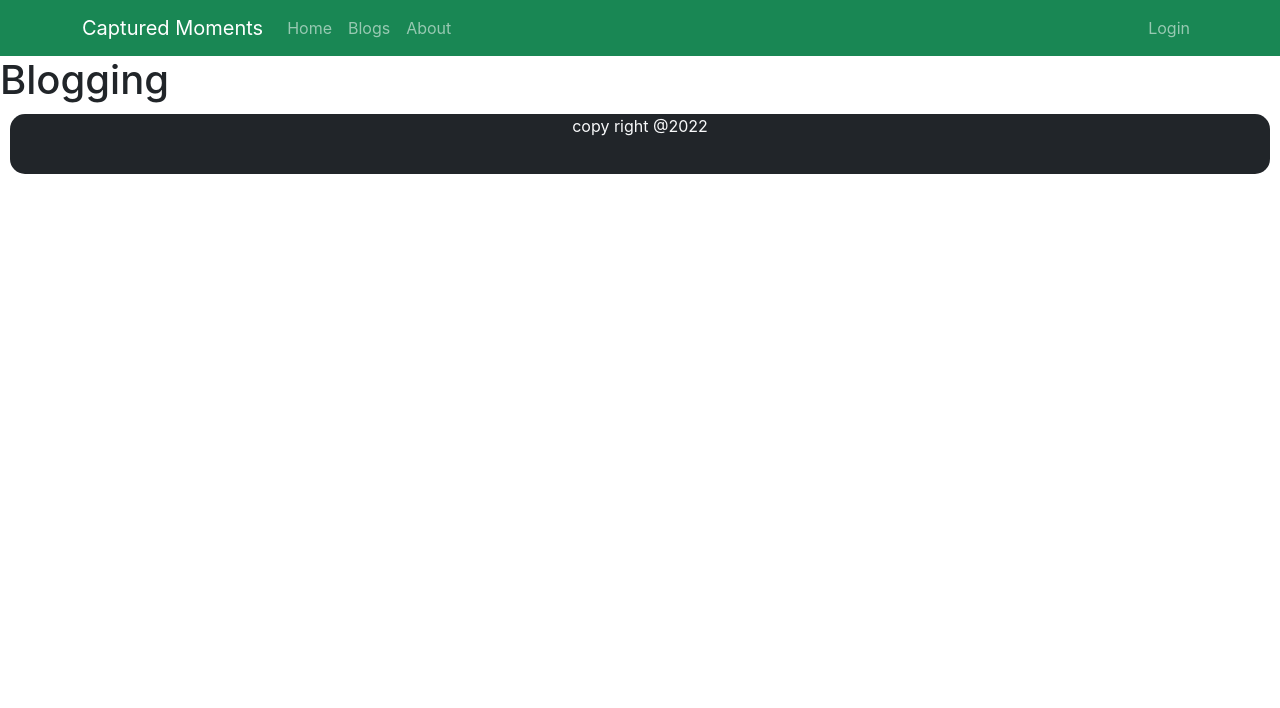
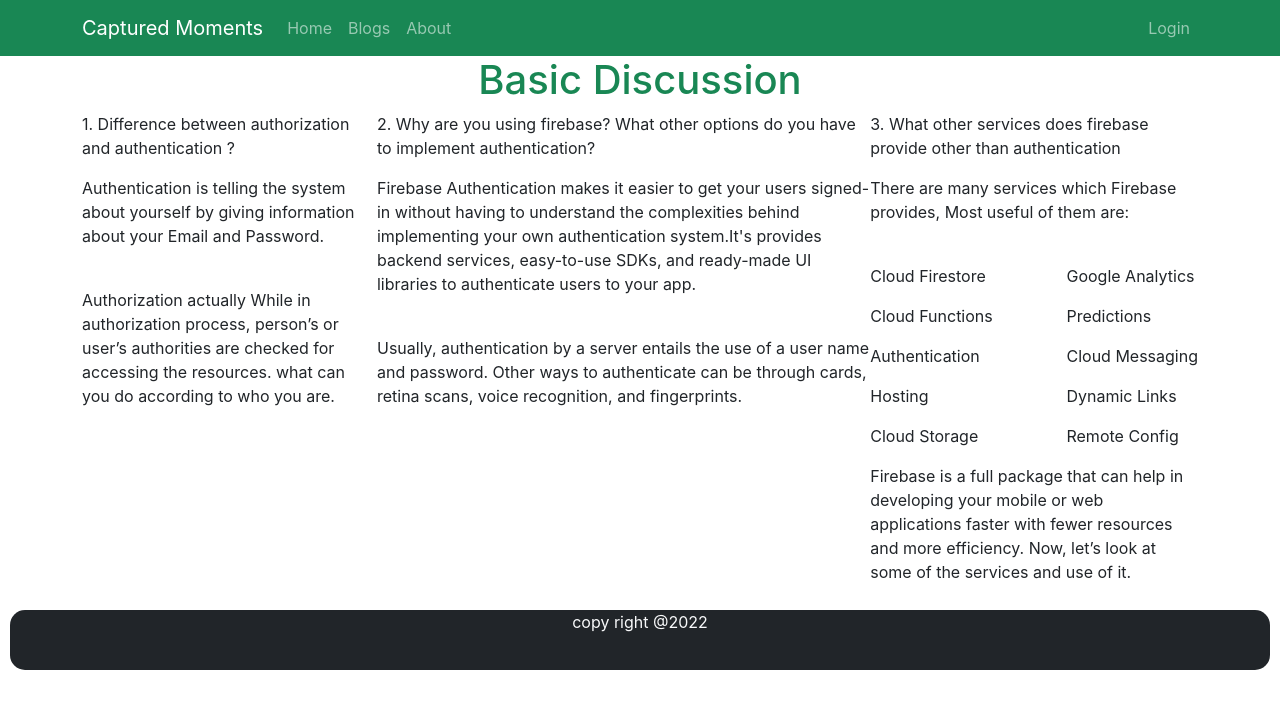
Before and after one commit to Soyebmahir/Independent-Service-Provider, a React (Create React App) app: page /blogs in a window 1280 px wide. Shown: the top 708 px of the page. Built offline with nearby package versions, Linux system fonts and the light colour scheme; no server answers.

Commit message:
blogs are done

```diff
--- a/src/component/Blogs/Blogs.js
+++ b/src/component/Blogs/Blogs.js
@@ -2,8 +2,46 @@
 
 const Blogs = () => {
     return (
-        <div>
-            <h1>Blogging</h1>
+        <div className='container'>
+            <h1 className='text-center text-success'>Basic Discussion</h1>
+            <div className='d-flex justify-content-between'>
+
+                <div>
+                    <p>1. Difference between authorization and authentication ?</p>
+                    <p>Authentication is telling the system about yourself by giving information about your Email and Password.</p>
+                    <br />
+                    <p>Authorization actually While in authorization process, person’s or user’s authorities are checked for accessing the resources. what can you do according to who you are.</p>
+                </div>
+                <div>
+                    <p>2. Why are you using firebase? What other options do you have to implement authentication?
+                    </p>
+                    <p>Firebase Authentication makes it easier to get your users signed-in without having to understand the complexities behind implementing your own authentication system.It's provides backend services, easy-to-use SDKs, and ready-made UI libraries to authenticate users to your app.</p>
+                    <br />
+                    <p>Usually, authentication by a server entails the use of a user name and password. Other ways to authenticate can be through cards, retina scans, voice recognition, and fingerprints.</p>
+                </div>
+                <div>
+                    <p>3. What other services does firebase provide other than authentication
+                    </p>
+                    <p>There are many services which Firebase provides, Most useful of them are:</p><br />
+                    <div className='d-flex justify-content-between'>
+                        <div>
+                            <p>Cloud Firestore</p>
+                            <p> Cloud Functions</p>
+                            <p> Authentication</p>
+                            <p>Hosting</p>
+                            <p> Cloud Storage</p>
+                        </div>
+                        <div>
+                            <p>Google Analytics</p>
+                            <p>Predictions</p>
+                            <p> Cloud Messaging</p>
+                            <p>Dynamic Links</p>
+                            <p> Remote Config</p>
+                        </div>
+                    </div>
+                    <p>Firebase is a full package that can help in developing your mobile or web applications faster with fewer resources and more efficiency. Now, let’s look at some of the services and use of it.</p>
+                </div>
+            </div>
         </div>
     );
 };
```
